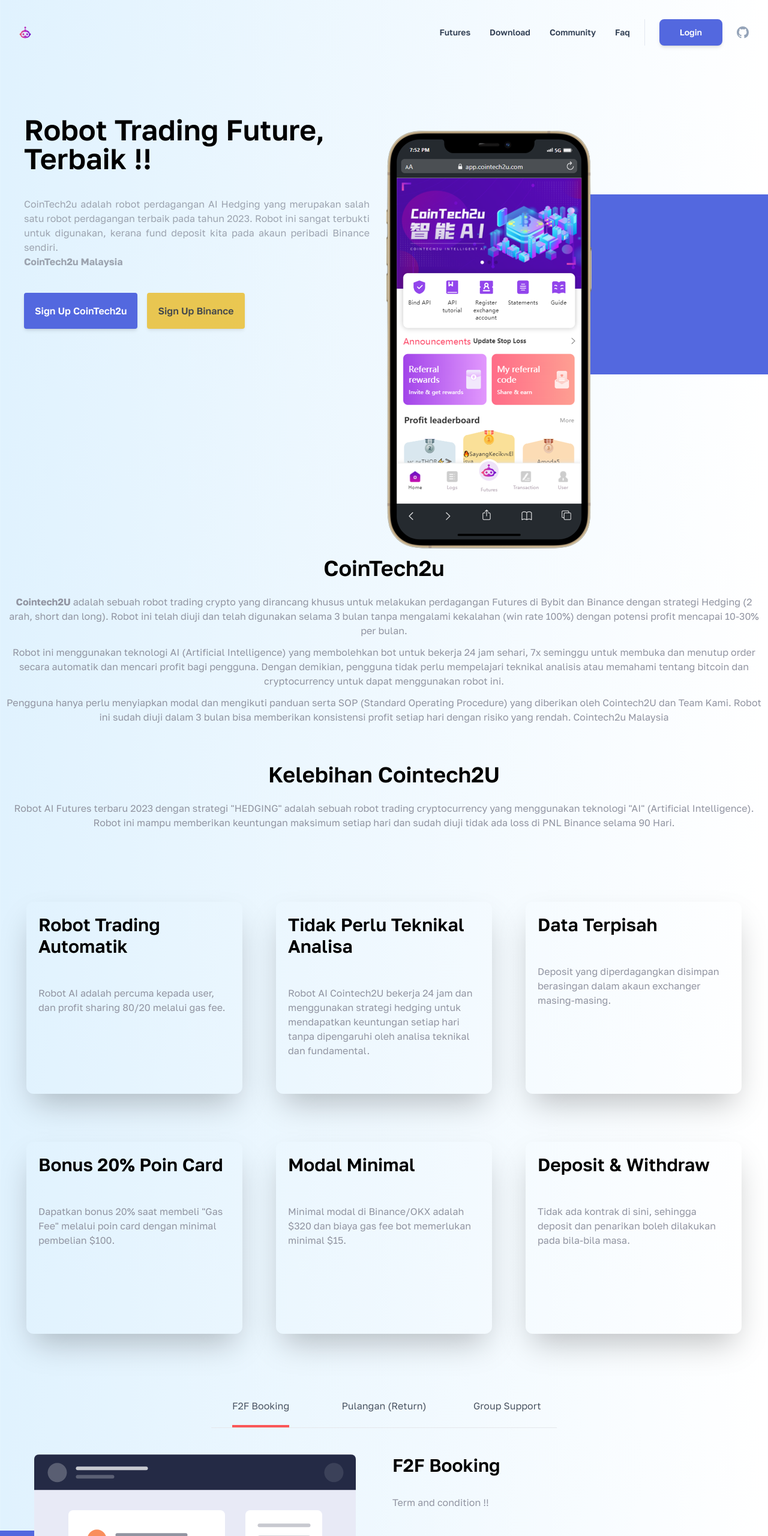
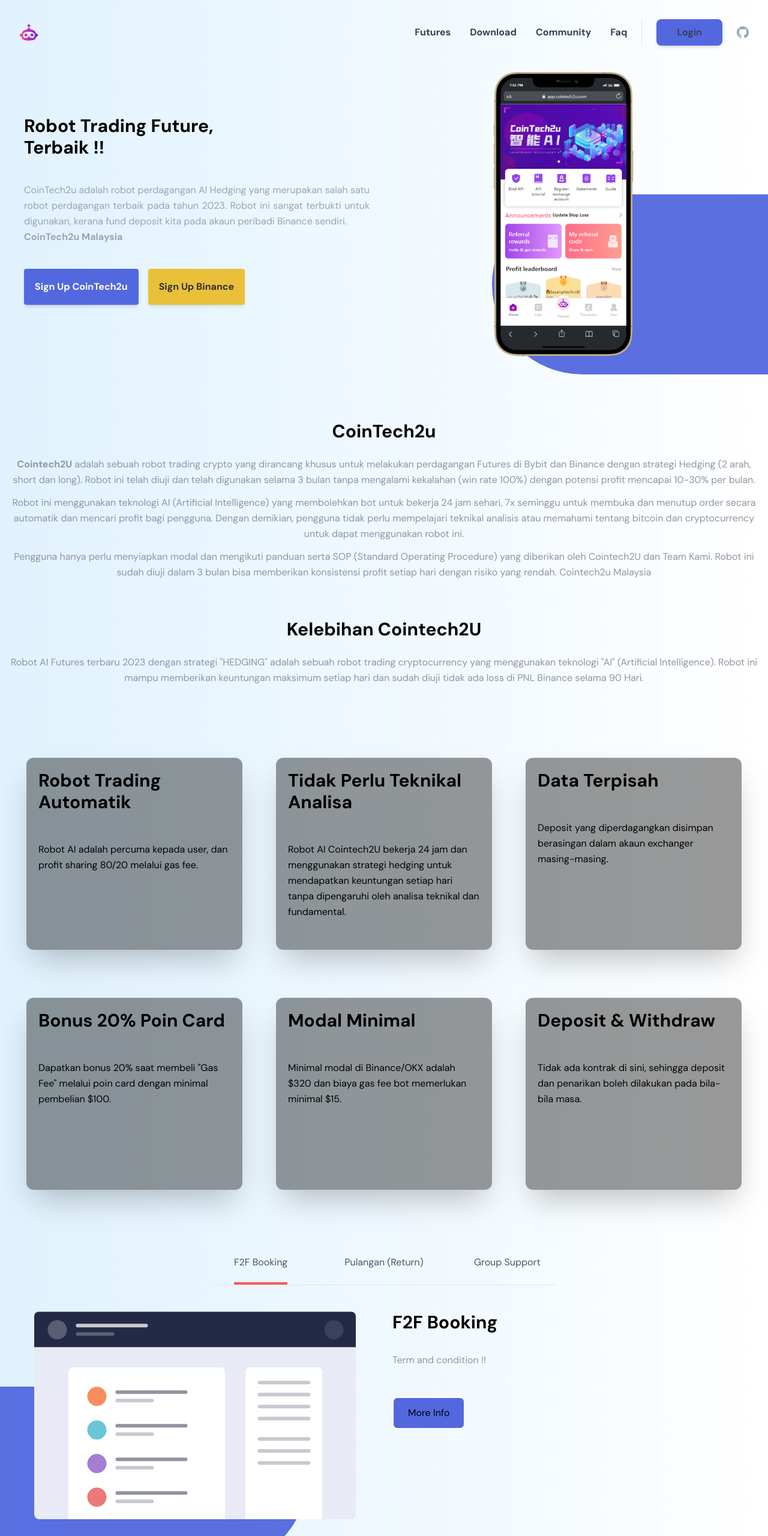
Before and after one commit to mohdxnizamv/cointech2u, a website: page index.html in a window 1280 px wide. Shown: the top 2560 px of the page at 60% size. Drawn offline with nearby package versions, Linux system fonts and the light colour scheme.

Commit message:
first commit

```diff
--- a/app/css/input.css
+++ b/app/css/input.css
@@ -1,20 +1,5 @@
-/* Nunito */
-@import url("https://fonts.googleapis.com/css2?family=Nunito:ital,wght@0,200;0,300;0,400;0,500;0,600;0,700;0,800;0,900;0,1000;1,200;1,300;1,400;1,500;1,600;1,700;1,800;1,900;1,1000&display=swap");
-
-/* Open Sans */
-@import url("https://fonts.googleapis.com/css2?family=Open+Sans:ital,wght@0,300;0,400;0,500;0,600;0,700;0,800;1,300;1,400;1,500;1,600;1,700;1,800&display=swap");
-
-/* Josefin Sans */
-@import url("https://fonts.googleapis.com/css2?family=Josefin+Sans:ital,wght@0,100;0,200;0,300;0,400;0,500;0,600;0,700;1,100;1,200;1,300;1,400;1,500;1,600;1,700&display=swap");
-
-/* Poppins Sans */
-@import url("https://fonts.googleapis.com/css2?family=Poppins:ital,wght@0,200;0,300;0,400;0,500;0,600;0,700;0,800;0,900;1,100;1,200;1,300;1,400;1,500;1,600;1,700;1,800;1,900&display=swap");
-
-/* Alata Sans */
-@import url("https://fonts.googleapis.com/css2?family=Alata&display=swap");
-
-/* Golos Fonts */
-@import url("https://fonts.googleapis.com/css2?family=Golos+Text:wght@400;500;600;700;800;900&display=swap");
+/* DM Sans Fonts */
+@import url("https://fonts.googleapis.com/css2?family=DM+Sans:ital,wght@0,400;0,500;0,700;1,400;1,500;1,700&display=swap");
 
 @tailwind base;
 @tailwind components;
@@ -25,12 +10,9 @@
     scroll-behavior: smooth;
   }
   body {
-    /* background-image: url(); */
-    background-repeat: no-repeat, repeat;
-    background-size: cover;
-    font-family: "Golos Text", sans-serif;
+    font-family: "DM Sans", sans-serif;
     font-weight: 400;
-    @apply text-black sm:text-base md:text-base lg:text-base xl:text-lg;
+    @apply text-black sm:text-sm md:text-sm lg:text-base xl:text-base;
   }
   h1,
   h2,
@@ -38,8 +20,7 @@
   h4,
   h5,
   h6 {
-    font-family: "Golos Text", sans-serif;
-    font-weight: 700;
+    font-family: "DM Sans", sans-serif;
     @apply font-bold sm:text-xl md:text-2xl lg:text-3xl xl:text-4xl;
   }
 }
@@ -64,14 +45,14 @@
     width: 2000px;
     height: 300px;
     left: 30%;
-    @apply absolute rounded-l-full top-52 bg-softBlue;
+    @apply absolute rounded-l-full top-52 bg-softBlue/95;
   }
 
   .bg-tabs {
     width: 2000px;
     height: 300px;
     right: 60%;
-    @apply absolute rounded-r-full top-60 bg-softBlue;
+    @apply absolute rounded-r-full top-60 bg-softBlue/95;
   }
 }
 
--- a/index.html
+++ b/index.html
@@ -1,5 +1,5 @@
 <!DOCTYPE html>
-<html lang="en" class="bg-gradient-to-l from-white to-sky-100">
+<html lang="en">
   <head>
     <meta charset="UTF-8" />
     <meta http-equiv="X-UA-Compatible" content="IE=edge" />
@@ -9,18 +9,18 @@
 
     <title>CoinTech2u Malaysia Robot Trading</title>
   </head>
-  <body>
+  <body class="bg-gradient-to-l from-white to-sky-100 leading-relaxed">
     <!-- Navbar  -->
     <header class="relative">
       <div class="px-4 sm:px-6 md:px-8">
         <div
-          class="relative flex items-center justify-between pt-6 text-sm font-semibold leading-6 text-slate-700 dark:text-slate-200 lg:pt-8"
+          class="relative flex items-center justify-between pt-6 leading-6 text-slate-700 dark:text-slate-200 lg:pt-8"
         >
           <!-- logo here -->
           <img
             src="./app/images/logo_min.png"
             alt="#logo"
-            class="h-5 w-5 rounded-full"
+            class="w-8 rounded-full sm:mr-20 sm:w-8 xl:w-8"
           />
           <!-- navbar here -->
           <div class="flex items-center">
@@ -82,7 +82,7 @@
             <!--  -->
             <div class="hidden items-center md:flex">
               <nav>
-                <ul class="flex items-center gap-x-8">
+                <ul class="flex items-center gap-x-8 font-semibold">
                   <li>
                     <a
                       class="hover:text-sky-500 dark:hover:text-sky-400"
@@ -92,7 +92,7 @@
                   </li>
                   <li>
                     <a
-                      href="#here"
+                      href="https://drive.google.com/drive/folders/1CDGLkuC0EVtjqN1cLKgyrYy773dXo0UY?usp=sharing"
                       class="hover:text-sky-500 dark:hover:text-sky-400"
                       >Download</a
                     >
@@ -121,7 +121,7 @@
                 <button
                   id="login"
                   type="button"
-                  class="px-8 py-2 text-white bg-softBlue border-2 border-softBlue rounded-lg shadow-md hover:text-softBlue hover:bg-white"
+                  class="px-8 py-2 bg-softBlue border-2 border-softBlue font-semibold rounded-lg shadow-md hover:text-softBlue hover:bg-white"
                 >
                   Login
                 </button>
@@ -159,9 +159,7 @@
       >
         <!-- Content -->
         <div class="flex flex-col space-y-10 lg:mt-16 lg:w-1/2">
-          <h1
-            class="text-3xl font-semibold text-center lg:text-5xl lg:text-left mt-3"
-          >
+          <h1 class="text-center lg:text-left mt-3">
             Robot Trading Future, <br />
             Terbaik !!
           </h1>
@@ -199,7 +197,7 @@
             data-aos-easing="ease-in-sine"
             src="app/images/mobile_c2u-new.png"
             alt="#"
-            class="relative z-10 lg:top-24 xl:top-0 overflow-x-visible w-max"
+            class="mx-auto sm:w-60 xl:w-max"
           />
         </div>
       </div>
@@ -208,7 +206,7 @@
     <!-- Features Heading -->
     <section id="features">
       <div class="container mx-auto mt-16 px-2">
-        <h2 class="mb-6 text-4xl font-semibold text-center">CoinTech2u</h2>
+        <h2 class="mb-6 text-center">CoinTech2u</h2>
         <p class="text-center text-grayishBlue mb-3">
           <strong>Cointech2U</strong> adalah sebuah robot trading crypto yang
           dirancang khusus untuk melakukan perdagangan Futures di Bybit dan
@@ -238,9 +236,7 @@
 
     <section>
       <div class="container mx-auto mt-16 px-2">
-        <h3 class="mb-6 text-4xl font-semibold text-center">
-          Kelebihan Cointech2U
-        </h3>
+        <h3 class="mb-6 text-center">Kelebihan Cointech2U</h3>
         <p class="text-center text-grayishBlue">
           Robot AI Futures terbaru 2023 dengan strategi "HEDGING" adalah sebuah
           robot trading cryptocurrency yang menggunakan teknologi "AI"
@@ -261,12 +257,12 @@
             data-aos-offset="300"
             data-aos-easing="ease-in-sine"
           >
-            <section class="mx-5 max-w-md rounded-xl p-5 shadow-2xl h-80">
-              <h1 class="mb-12 text-3xl font-semibold">
-                Robot Trading Automatik
-              </h1>
+            <section
+              class="mx-5 max-w-md rounded-xl p-5 shadow-2xl h-80 bg-black/40"
+            >
+              <h1 class="mb-12">Robot Trading Automatik</h1>
 
-              <p class="mx-auto text-grayishBlue">
+              <p class="mx-auto">
                 Robot AI adalah percuma kepada user, dan profit sharing 80/20
                 melalui gas fee.
               </p>
@@ -279,12 +275,12 @@
             data-aos-offset="300"
             data-aos-easing="ease-in-sine"
           >
-            <section class="mx-5 max-w-md rounded-xl p-5 shadow-2xl h-80">
-              <h1 class="mb-12 text-3xl font-semibold">
-                Tidak Perlu Teknikal Analisa
-              </h1>
+            <section
+              class="mx-5 max-w-md rounded-xl p-5 shadow-2xl h-80 bg-black/40"
+            >
+              <h1 class="mb-12">Tidak Perlu Teknikal Analisa</h1>
 
-              <p class="mx-auto text-grayishBlue">
+              <p class="mx-auto">
                 Robot AI Cointech2U bekerja 24 jam dan menggunakan strategi
                 hedging untuk mendapatkan keuntungan setiap hari tanpa
                 dipengaruhi oleh analisa teknikal dan fundamental.
@@ -298,10 +294,12 @@
             data-aos-offset="300"
             data-aos-easing="ease-in-sine"
           >
-            <section class="mx-5 max-w-md rounded-xl p-5 shadow-2xl h-80">
-              <h1 class="mb-12 text-3xl font-semibold">Data Terpisah</h1>
+            <section
+              class="mx-5 max-w-md rounded-xl p-5 shadow-2xl h-80 bg-black/40"
+            >
+              <h1 class="mb-12">Data Terpisah</h1>
 
-              <p class="mx-auto text-grayishBlue">
+              <p class="mx-auto">
                 Deposit yang diperdagangkan disimpan berasingan dalam akaun
                 exchanger masing-masing.
               </p>
@@ -322,10 +320,12 @@
             data-aos-offset="300"
             data-aos-easing="ease-in-sine"
           >
-            <section class="mx-5 max-w-md rounded-xl p-5 shadow-2xl h-80">
-              <h1 class="mb-12 text-3xl font-semibold">Bonus 20% Poin Card</h1>
+            <section
+              class="mx-5 max-w-md rounded-xl p-5 shadow-2xl h-80 bg-black/40"
+            >
+              <h1 class="mb-12">Bonus 20% Poin Card</h1>
 
-              <p class="mx-auto text-grayishBlue">
+              <p class="mx-auto">
                 Dapatkan bonus 20% saat membeli "Gas Fee" melalui poin card
                 dengan minimal pembelian $100.
               </p>
@@ -338,10 +338,12 @@
             data-aos-offset="300"
             data-aos-easing="ease-in-sine"
           >
-            <section class="mx-5 max-w-md rounded-xl p-5 shadow-2xl h-80">
-              <h1 class="mb-12 text-3xl font-semibold">Modal Minimal</h1>
+            <section
+              class="mx-5 max-w-md rounded-xl p-5 shadow-2xl h-80 bg-black/40"
+            >
+              <h1 class="mb-12">Modal Minimal</h1>
 
-              <p class="mx-auto text-grayishBlue">
+              <p class="mx-auto">
                 Minimal modal di Binance/OKX adalah $320 dan biaya gas fee bot
                 memerlukan minimal $15.
               </p>
@@ -354,10 +356,12 @@
             data-aos-offset="300"
             data-aos-easing="ease-in-sine"
           >
-            <section class="mx-5 max-w-md rounded-xl p-5 shadow-2xl h-80">
-              <h1 class="mb-12 text-3xl font-semibold">Deposit & Withdraw</h1>
+            <section
+              class="mx-5 max-w-md rounded-xl p-5 shadow-2xl h-80 bg-black/40"
+            >
+              <h1 class="mb-12">Deposit & Withdraw</h1>
 
-              <p class="mx-auto text-grayishBlue">
+              <p class="mx-auto">
                 Tidak ada kontrak di sini, sehingga deposit dan penarikan boleh
                 dilakukan pada bila-bila masa.
               </p>
@@ -420,9 +424,7 @@
             </div>
             <!-- Panel Content -->
             <div class="flex flex-col space-y-8 md:w-1/2">
-              <h3
-                class="mt-32 text-3xl font-semibold text-center md:mt-0 md:text-left"
-              >
+              <h3 class="mt-32 text-center md:mt-0 md:text-left">
                 F2F Booking
               </h3>
               <p class="max-w-md text-center text-grayishBlue md:text-left">
@@ -431,7 +433,7 @@
               <div class="mx-auto md:mx-0">
                 <a
                   href="#"
-                  class="px-6 py-3 mt-4 font-semibold text-white border-2 border-white rounded-lg md:inline-flex bg-softBlue hover:bg-white hover:text-softBlue hover:border-softBlue hover:border-2"
+                  class="px-6 py-3 mt-4 border-2 border-white rounded-lg md:inline-flex bg-softBlue hover:bg-white hover:text-softBlue hover:border-softBlue hover:border-2"
                   >More Info</a
                 >
               </div>
@@ -452,9 +454,7 @@
             </div>
             <!-- Panel Content -->
             <div class="flex flex-col space-y-8 md:w-1/2">
-              <h3
-                class="mt-14 text-3xl font-semibold text-center md:mt-0 md:text-left"
-              >
+              <h3 class="mt-14 text-center md:mt-0 md:text-left">
                 Pulangan (Return)
               </h3>
               <p class="max-w-md text-center text-grayishBlue md:text-left">
@@ -466,7 +466,7 @@
               <div class="mx-auto md:mx-0">
                 <a
                   href="#"
-                  class="px-6 py-3 mt-4 font-semibold text-white border-2 border-white rounded-lg md:inline-flex bg-softBlue hover:bg-white hover:text-softBlue hover:border-softBlue hover:border-2"
+                  class="px-6 py-3 mt-4 border-2 border-white rounded-lg md:inline-flex bg-softBlue hover:bg-white hover:text-softBlue hover:border-softBlue hover:border-2"
                   >More Info</a
                 >
               </div>
@@ -487,9 +487,7 @@
             </div>
             <!-- Panel Content -->
             <div class="flex flex-col space-y-8 md:w-1/2">
-              <h3
-                class="mt-14 text-3xl font-semibold text-center md:mt-0 md:text-left"
-              >
+              <h3 class="mt-14 text-center md:mt-0 md:text-left">
                 Group Support
               </h3>
               <p class="max-w-md text-center text-grayishBlue md:text-left">
@@ -499,7 +497,7 @@
               <div class="mx-auto md:mx-0">
                 <a
                   href="https://t.me/cointecheducation"
-                  class="px-6 py-3 mt-4 font-semibold text-white border-2 border-white rounded-lg md:inline-flex bg-softBlue hover:bg-white hover:text-softBlue hover:border-softBlue hover:border-2"
+                  class="px-6 py-3 mt-4 border-2 border-white rounded-lg md:inline-flex bg-softBlue hover:bg-white hover:text-softBlue hover:border-softBlue hover:border-2"
                   >More Info</a
                 >
               </div>
@@ -512,9 +510,7 @@
     <!-- Download Heading -->
     <section id="download">
       <div class="container mx-auto px-6">
-        <h2 class="mb-6 text-3xl font-semibold text-center md:text-4xl">
-          Download the extension
-        </h2>
+        <h2 class="mb-6 text-center">Download the extension</h2>
         <p class="max-w-lg mx-auto text-center text-grayishBlue">
           We've got more browsers in the pipeline. Please do let us know if
           you've got a favourite you'd like us to prioritize.
@@ -540,12 +536,14 @@
             <img src="app/images/logo_min.png" alt="" class="w-24" />
           </div>
           <!-- Text -->
-          <h5 class="pt-6 text-xl font-bold">APK File</h5>
+          <h5 class="pt-6">APK File</h5>
           <p class="text-gray-400">Andorid Version 1.0.39</p>
 
           <!-- Dots -->
           <div class="bg-dots bg-repeat-x px-6 pt-6 capitalize">
-            <a href="https://bit.ly/42zJ2wy" class="butang"
+            <a
+              href="https://drive.google.com/drive/folders/1CDGLkuC0EVtjqN1cLKgyrYy773dXo0UY?usp=sharing"
+              class="butang"
               >Click And Download</a
             >
           </div>
@@ -564,7 +562,7 @@
               <img src="app/images/logo-firefox.svg" alt="" />
             </div>
             <!-- Text -->
-            <h5 class="pt-6 text-xl font-bold">Add to Firefox</h5>
+            <h5 class="pt-6">Add to Firefox</h5>
             <p class="text-gray-400">Minimum Version 55</p>
 
             <!-- Dots -->
@@ -591,7 +589,7 @@
               <img src="app/images/logo-chrome.svg" alt="" />
             </div>
             <!-- Text -->
-            <h5 class="pt-6 text-xl font-bold">Add to Chrome</h5>
+            <h5 class="pt-6">Add to Chrome</h5>
             <p class="text-gray-400">Minimum Version 46</p>
 
             <!-- Dots -->
@@ -610,9 +608,7 @@
     <!-- FAQ Heading -->
     <section id="faq">
       <div class="container mx-auto">
-        <h2 class="mb-6 text-3xl font-semibold text-center md:text-4xl">
-          Frequently Asked Questions
-        </h2>
+        <h2 class="mb-6 text-center">Frequently Asked Questions</h2>
         <p class="max-w-lg px-6 mx-auto text-center text-graishBlue">
           Here are some of our FAQs. If you have any other questions you'd like
           answered please feel free to email us.
@@ -875,14 +871,10 @@
     <section id="newsletter" class="bg-softBlue">
       <!-- Main Container -->
       <div class="max-w-lg mx-auto py-24">
-        <p
-          class="mb-6 text-lg tracking-widest text-center text-white uppercase"
-        >
+        <p class="mb-6 tracking-widest text-center uppercase">
           3,300+ Already Joined My Team
         </p>
-        <h2
-          class="px-3 mb-6 text-3xl font-semibold text-center text-white md:text-4xl"
-        >
+        <h2 class="px-3 mb-6 text-center">
           Stay up-to-date with what we're doing
         </h2>
 
@@ -912,12 +904,14 @@
       >
         <!-- Logo/Menu Container -->
         <div
-          class="flex flex-col items-center justify-between space-y-8 text-lg font-light md:flex-row md:space-y-0 md:space-x-14 text-grayishBlue"
+          class="flex flex-col items-center justify-between space-y-8 md:flex-row md:space-y-0 md:space-x-14 text-grayishBlue"
         >
           <img src="app/images/logo_min.png" alt="" class="mb-1 w-12" />
 
           <a href="#features" class="uppercase hover:text-softRed">Features</a>
-          <a href="https://bit.ly/42zJ2wy" class="uppercase hover:text-softRed"
+          <a
+            href="https://drive.google.com/drive/folders/1CDGLkuC0EVtjqN1cLKgyrYy773dXo0UY?usp=sharing"
+            class="uppercase hover:text-softRed"
             >Download</a
           >
           <a href="#faq" class="uppercase hover:text-softRed">FAQ</a>
```
Also changed, not shown: app/css/style.css.
